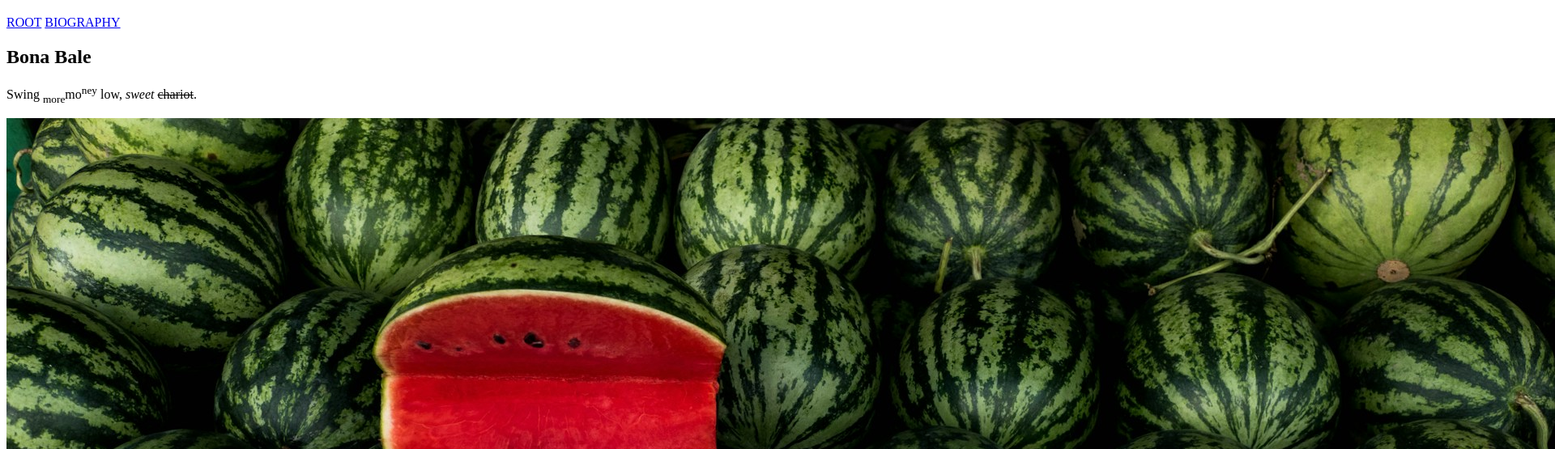
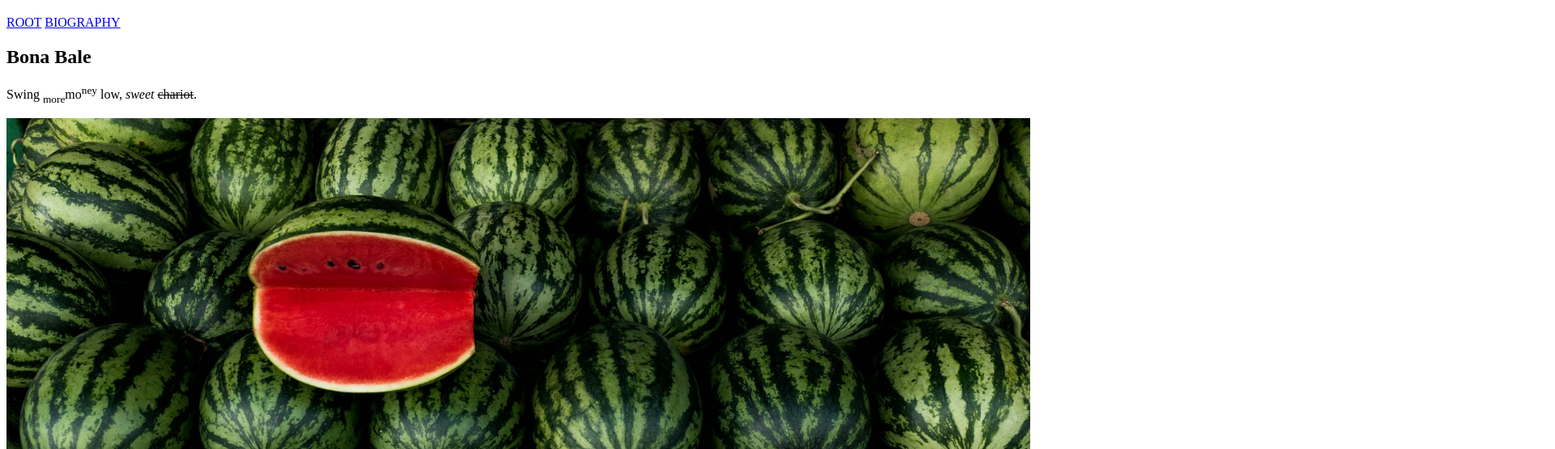
Before and after one commit to nkoane/0001, a plain HTML site: page index.html in a window 1280 px wide. Shown: the part 61-616 px from the top of the page at 81% size, 1920 px wide, since content can reach past the window. Drawn offline with Linux system fonts and the light colour scheme.

Commit message:
added 100% width to the image

```diff
--- a/index.html
+++ b/index.html
@@ -11,6 +11,6 @@
         </nav>
         <h2>Bona Bale</h2>
         <p>Swing <sub>more</sub>mo<sup>ney</sup> low, <em>sweet</em> <strike>chariot</strike>.</p>
-        <p><img src="images/crina-miriam-cretu-ynp_0R23rQ4-unsplash.jpg" alt="from the river to the sea, palestine shall be free" /></p>
+        <p><img width="100%" src="images/crina-miriam-cretu-ynp_0R23rQ4-unsplash.jpg" alt="from the river to the sea, palestine shall be free" /></p>
     </body>
 </html>
```
